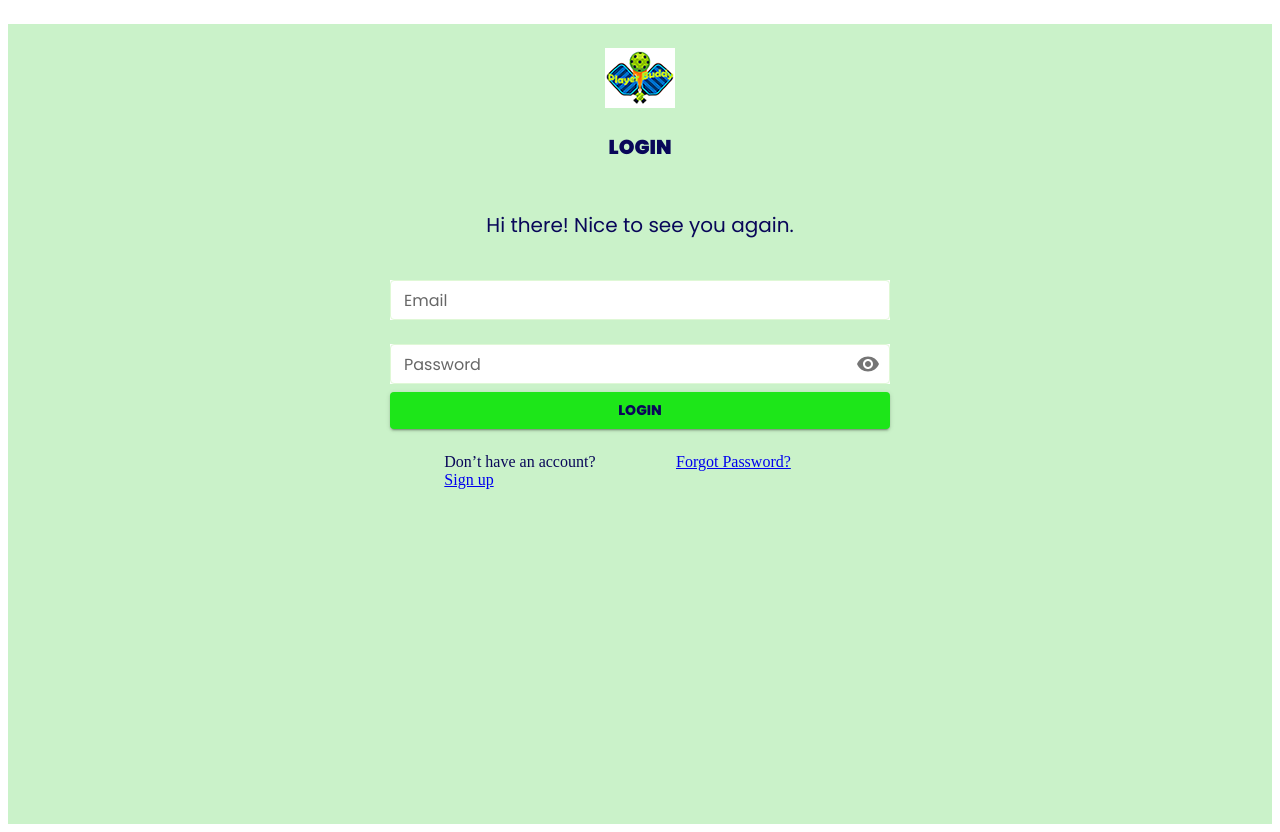
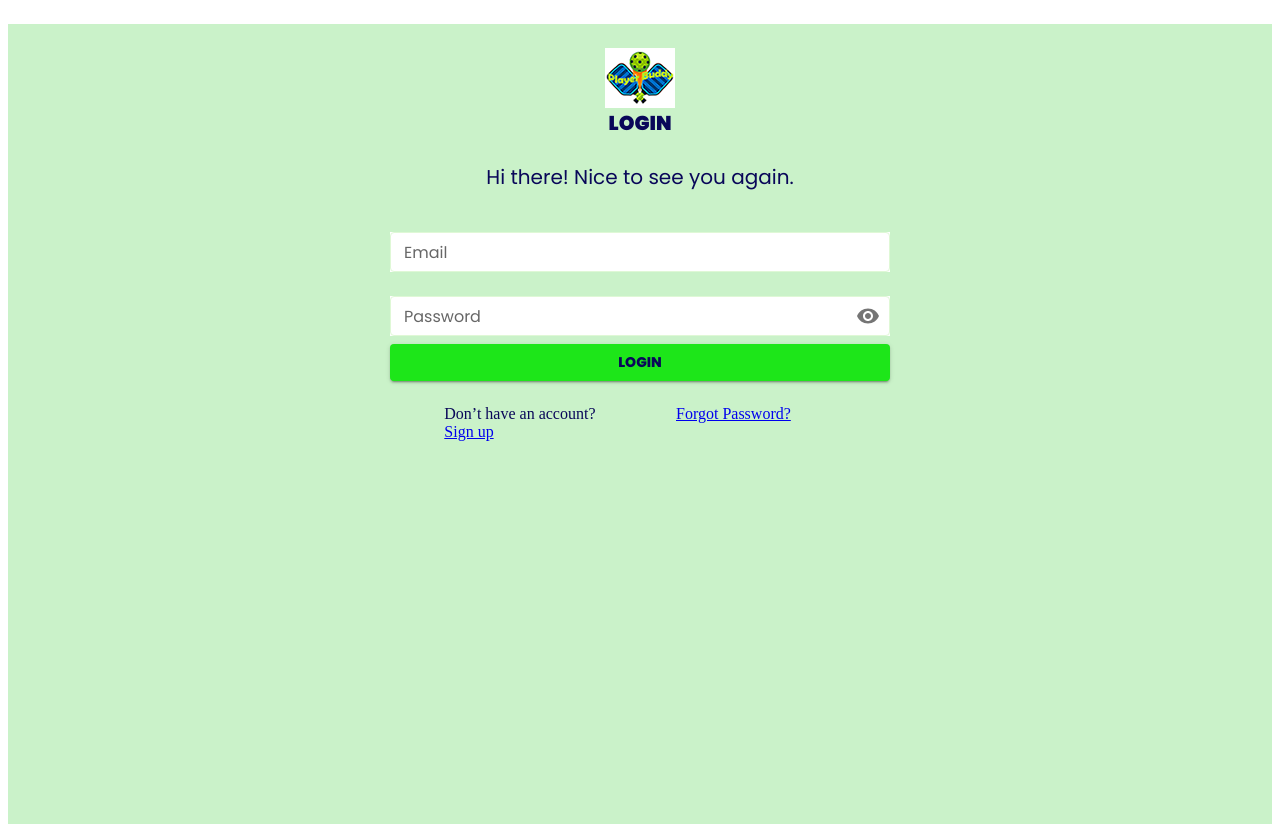
Before and after one commit to Code-the-Dream-School/ee-prac-team1-front, a React (Create React App) app: page /login in a window 1280 px wide. Built offline with nearby package versions, Linux system fonts and the light colour scheme.

Commit message:
Error messages handling in update password and login page -integrated useContext

```diff
--- a/src/pages/Login.jsx
+++ b/src/pages/Login.jsx
@@ -26,6 +26,7 @@ import 'react-toastify/dist/ReactToastify.css' // Add this import
 
 import axios from 'axios'
 import { userDataContext } from '../context/userContext'
+import Navbar from '../components/Navbar'
 
 const validationSchema = yup.object({
   email: yup
@@ -40,7 +41,7 @@ const Login = () => {
   const [showPassword, setShowPassword] = useState(false)
   const { userData, setUserData } = useContext(userDataContext)
 
-console.warn("userData", userData)
+  console.warn('userData', userData)
   const {
     handleSubmit,
     touched,
@@ -65,12 +66,15 @@ console.warn("userData", userData)
               email: values.email,
             },
           )
+
+          console.log(response)
           const { data, statusText } = response
 
           if (statusText !== 'OK') {
             throw new Error('Login failed')
           }
-          toast.success('Login successful.', {
+
+          toast.success('Login successful', {
             position: 'top-center',
             autoClose: 3000,
             hideProgressBar: true,
@@ -80,17 +84,24 @@ console.warn("userData", userData)
           })
           const { token, user } = data
           const { userId } = user
+
+          //UserContext populated
           setUserData({ ...data, isLoggedIn: true })
+
           // Save token and userId to localStorage
           localStorage.setItem('jwtToken', token)
           localStorage.setItem('userId', userId)
+          navigate('/')
         } catch (err) {
-          const {response} = err
-          const {data} = response
-          const {error} = data
+          //diconstructuring error from server
+          const { response } = err
+          const { data } = response
+          const { error } = data
           // Show error message
           toast.error(
-            error || err.message || 'Login failed. Please check your credentials.',
+            error ||
+              err.message ||
+              'Login failed. Please check your credentials.',
             {
               position: 'top-center',
               autoClose: 3000,
@@ -102,9 +113,7 @@ console.warn("userData", userData)
           )
           console.error('Error logging in:', error)
         }
-        navigate('/')
       }
-
       login()
     },
   })
@@ -134,7 +143,7 @@ console.warn("userData", userData)
               <img src={Logo} alt="Player Buddy Logo" />
 
               <Typography
-                padding={3}
+                padding={0}
                 textAlign="center"
                 sx={{
                   color: theme.palette.primary.contrastText,
--- a/src/pages/UpdatePassword.jsx
+++ b/src/pages/UpdatePassword.jsx
@@ -18,8 +18,8 @@ import VisibilityOffIcon from '@mui/icons-material/VisibilityOff'
 
 import { useState } from 'react'
 
-import { toast, ToastContainer } from 'react-toastify' // Add this import
-import 'react-toastify/dist/ReactToastify.css' // Add this import
+import { toast, ToastContainer } from 'react-toastify'
+import 'react-toastify/dist/ReactToastify.css'
 
 import axios from 'axios'
 
@@ -79,11 +79,12 @@ const UpdatePassword = () => {
             },
             config,
           )
+          console.log(response)
           const { data, statusText } = response
           if (statusText !== 'OK') {
             throw new Error('Password Change failed')
           }
-          toast.success(`${data.message}`, {
+          toast.success(`${data.msg}`, {
             position: 'top-center',
             autoClose: 3000,
             hideProgressBar: true,
```
